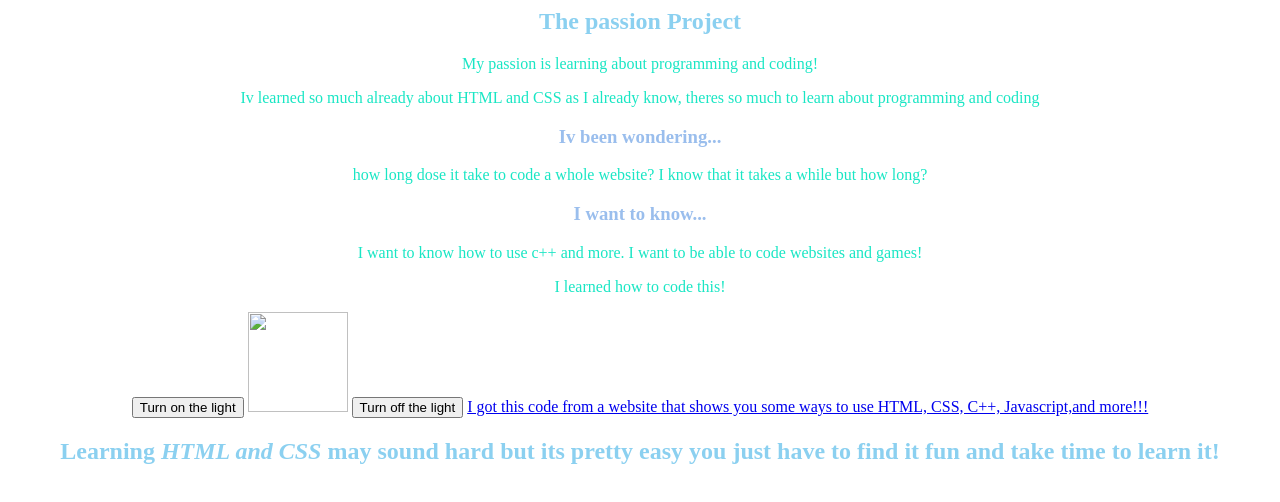
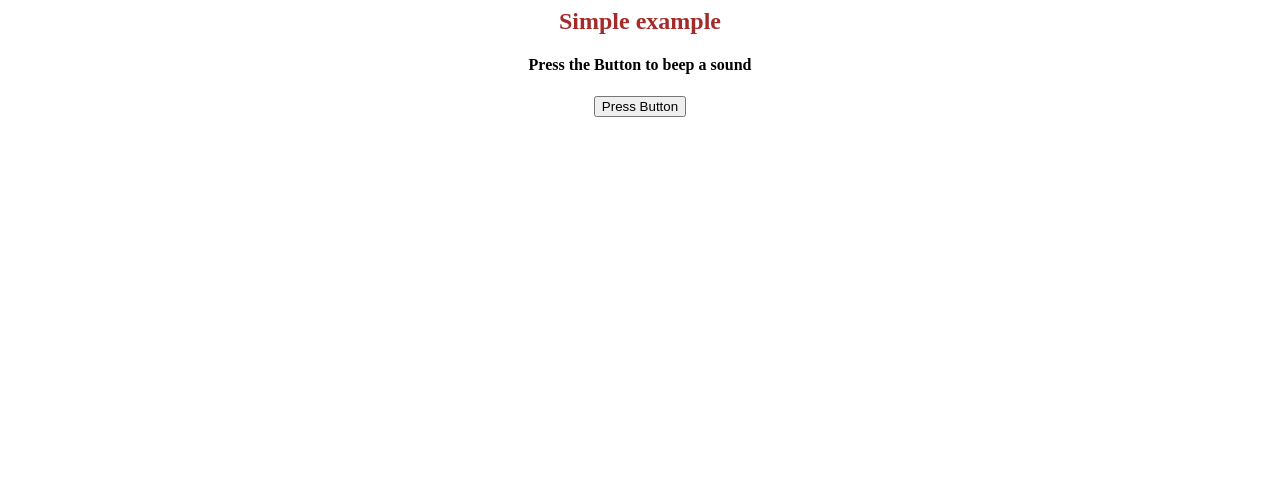
Before and after one commit to StarFrost676/StarFrost676.githun.io, a plain HTML site: page index.html in a window 1280 px wide. Drawn offline with Linux system fonts and the light colour scheme.

Commit message:
Update index.html

```diff
--- a/index.html
+++ b/index.html
@@ -5,26 +5,26 @@
     body{text-align:center;}
 </style>
 <html>
+<head>
+    <title> Beep sound document </title>
+</head>
+
 <body>
+<center>
+    <h2 style="color:brown"> Simple example </h2>
+    <h4> Press the Button to beep a sound </h4>
 
-<h2>The passion Project</h2>
+             <!-- create a button to call the function to play a beep sound -->
+    <button onclick="play()"> Press Button </button>
 
-<p>My passion is learning about programming and coding!</p>
-
-<p>Iv learned so much already about HTML and CSS as I already know, theres so much to learn about programming and coding</p>
-<h3>Iv been wondering...</h3>
-<p>how long dose it take to code a whole website? I know that it takes a while but how long?</p>
-<h3>I want to know...</h3>
-<p> I want to know how to use c++ and more. I want to be able to code websites and games!</p>
-<p> I learned how to code this!</p>
-<button onclick="document.getElementById('myImage').src='pic_bulbon.gif'">Turn on the light</button>
-
-<img id="myImage" src="pic_bulboff.gif" style="width:100px">
-
-<button onclick="document.getElementById('myImage').src='pic_bulboff.gif'">Turn off the light</button>
-<a href="https://www.w3schools.com/html/default.asp" target="_blank">I got this code from a website that shows you some ways to use HTML, CSS, C++, Javascript,and more!!!</a>
-<h2>Learning <em>HTML and CSS</em> may sound hard but its pretty easy you just have to find it fun and take time to learn it!</h2>
-
-
+    <script>
+            //JavaScript function to play the beep sound
+            function play() {
+        var beepsound = new Audio(
+'https://www.soundjay.com/button/sounds/beep-01a.mp3');
+        beepsound.play();
+    }
+    </script>
+</center>
 </body>
 </html>
```
